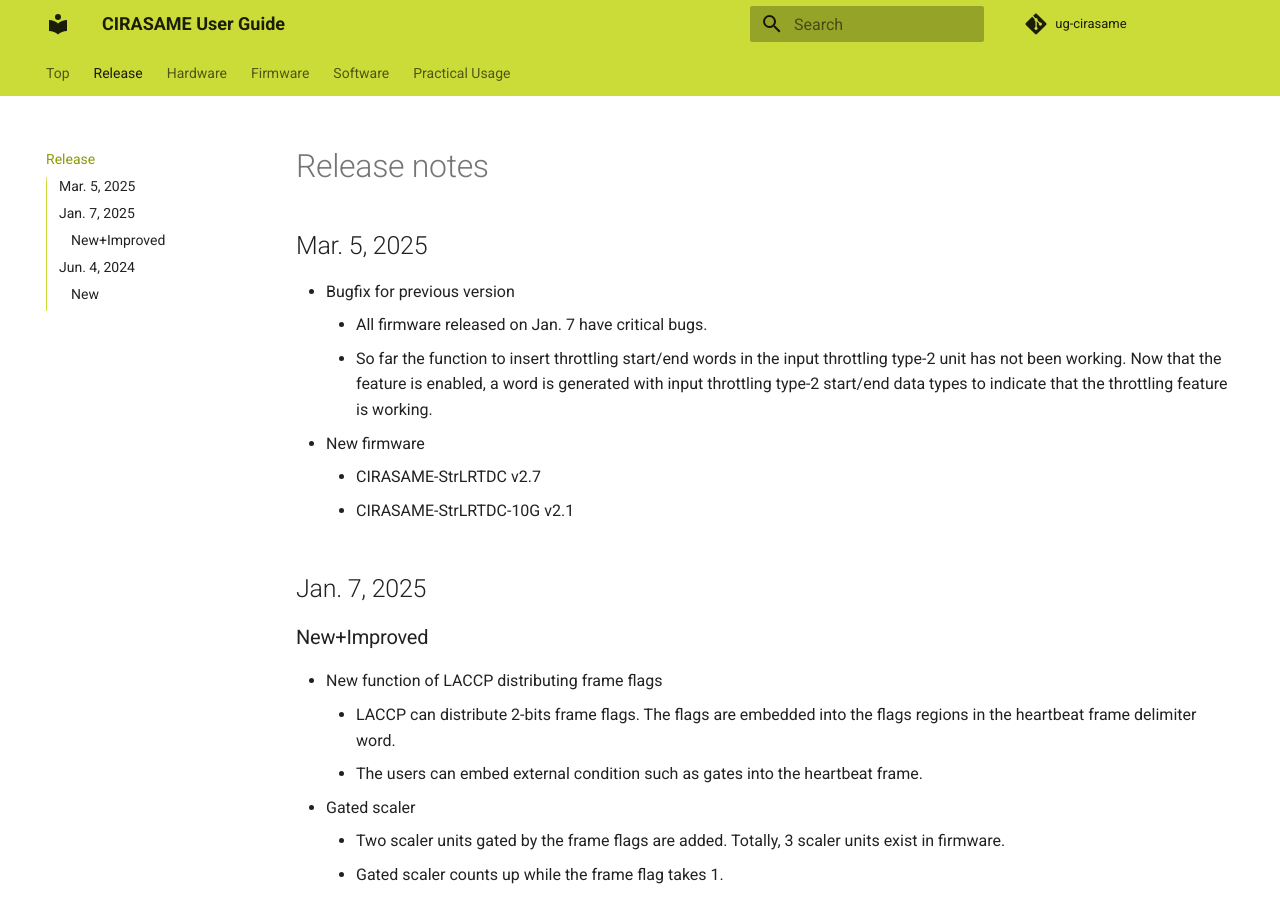
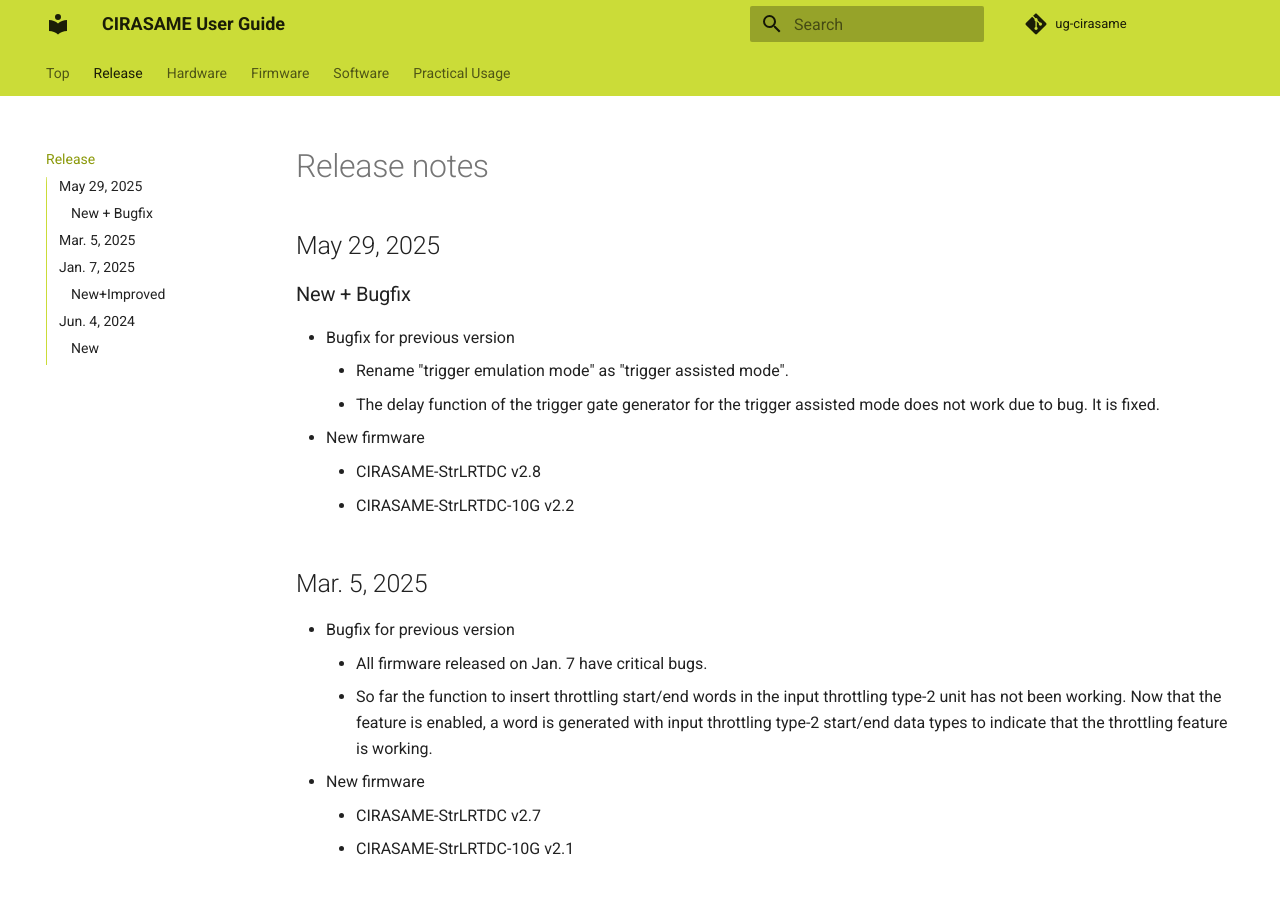
Before and after one commit to spadi-alliance/ug-cirasame, an MkDocs documentation site: the page built from docs/release/release.md, in a window 1280 px wide and 900 px high. Built offline with MkDocs 1.6.1 and Material for MkDocs 9.7.7, drawn with Linux system fonts in a browser that asks for light colours; comment, search, counter and statistics services are not loaded.

Commit message:
Firmware update

```diff
--- a/docs/release/release.md
+++ b/docs/release/release.md
@@ -1,4 +1,15 @@
 # Release notes
+
+## May 29, 2025
+
+### New + Bugfix
+
+- Bugfix for previous version
+    - Rename "trigger emulation mode" as "trigger assisted mode".
+    - The delay function of the trigger gate generator for the trigger assisted mode does not work due to bug. It is fixed.
+- New firmware
+    - CIRASAME-StrLRTDC v2.8
+    - CIRASAME-StrLRTDC-10G v2.2
 
 ## Mar. 5, 2025
 
--- a/mkdocs.yml
+++ b/mkdocs.yml
@@ -1,6 +1,7 @@
 site_name: CIRASAME User Guide
 site_description: CIRASAME User Guide
-#site_author: 'R.Honda'
+site_author: Ryotaro Honda
+copyright: KEK IPNS
 repo_url: https://github.com/spadi-alliance/ug-cirasame
 repo_name: ug-cirasame
 
@@ -20,10 +21,10 @@ markdown_extensions:
   - markdown_katex:
       no_inline_svg: true
       insert_fonts_css: true
-#  - hbfm.inline_coloring
-#  - hbfm.inline_list
-#  - toc:
-#      slugify: !!python/name:hbfm.toc.slugify
+  #  - hbfm.inline_coloring
+  #  - hbfm.inline_list
+  #  - toc:
+  #      slugify: !!python/name:hbfm.toc.slugify
   #- hbfm.number_headers
   #- hbfm.quote_uri_hash
   - image_captions:
@@ -34,18 +35,14 @@ markdown_extensions:
 extra_css:
   - css/custom.css
 
-site_name: CIRASAME User Guide
-site_author: Ryotaro Honda
-copyright: KEK IPNS
-
 nav:
   - Top: index.md
   - Release: release/release.md
   - Hardware:
-    - CIRASAME: hardware/cirasame/cirasame.md
+      - CIRASAME: hardware/cirasame/cirasame.md
   - Firmware:
-    - Skeleton: firmware/skeleton/skeleton.md
-    - StrLRTDC: firmware/strlrtdc/strlrtdc.md
-    - StrLRTDC-10G: firmware/strlrtdc-10g/strlrtdc-10g.md
+      - Skeleton: firmware/skeleton/skeleton.md
+      - StrLRTDC: firmware/strlrtdc/strlrtdc.md
+      - StrLRTDC-10G: firmware/strlrtdc-10g/strlrtdc-10g.md
   - Software: software/software.md
   - Practical Usage: practical/practical.md
```
Also changed, not shown: docs/firmware/strlrtdc-10g/strlrtdc-10g.md (+1 -0 lines), docs/firmware/strlrtdc/strlrtdc.md (+1 -3 lines), docs/index.md (+7 -3 lines).
